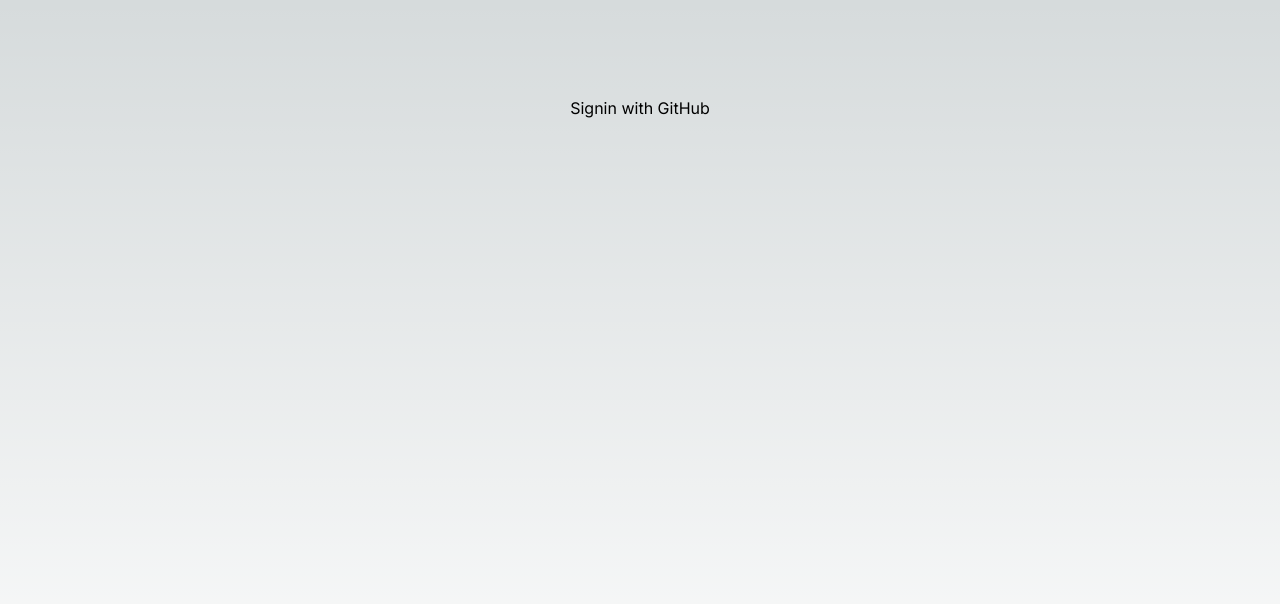
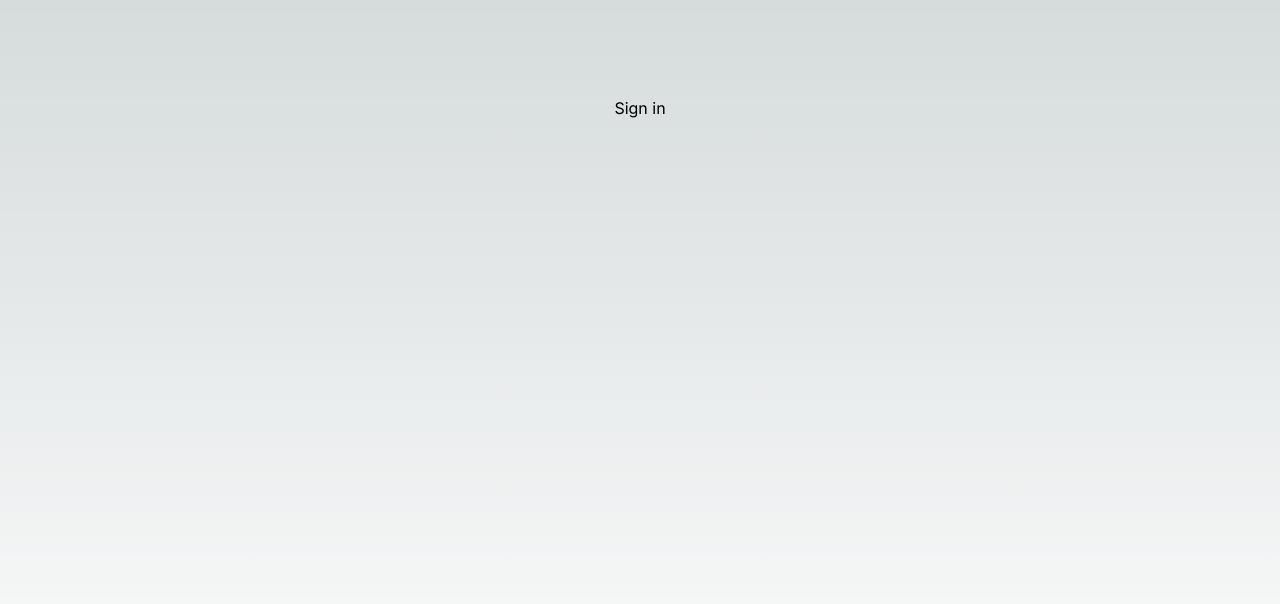
Before and after one commit to kiritocode1/trello-cloney, a Next.js app: page / in a window 1280 px wide. Shown: the top 604 px of the page. Built offline with nearby package versions, Linux system fonts and the light colour scheme.

Commit message:
AUTH CALLBACK ERROR

```diff
--- a/src/app/page.tsx
+++ b/src/app/page.tsx
@@ -1,5 +1,4 @@
 import { SignIn } from "@/components/signin";
-import Image from "next/image";
 
 export default function Home() {
   return (
--- a/src/components/signin.tsx
+++ b/src/components/signin.tsx
@@ -5,10 +5,10 @@
 		<form
 			action={async () => {
 				"use server";
-				await signIn("github" , {redirectTo:"/dashboard"});
+				await signIn("github", { redirectTo: "/dashboard" });
 			}}
 		>
-			<button type="submit">Signin with GitHub</button>
+			<button type="submit">Sign in</button>
 		</form>
 	);
 }
```
